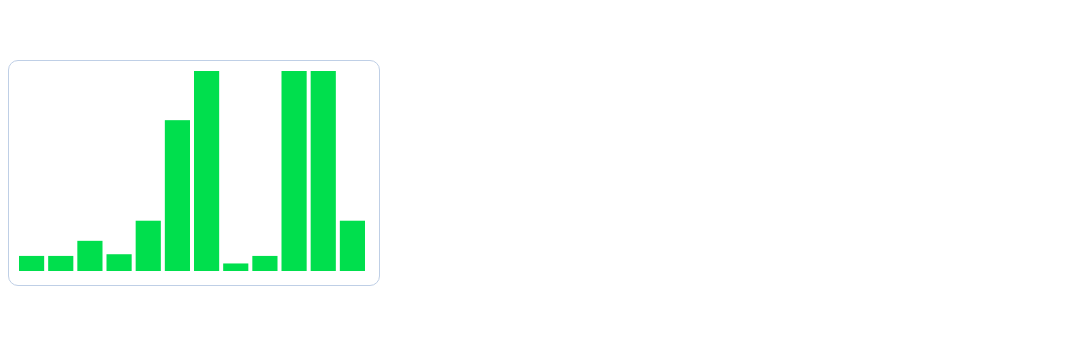
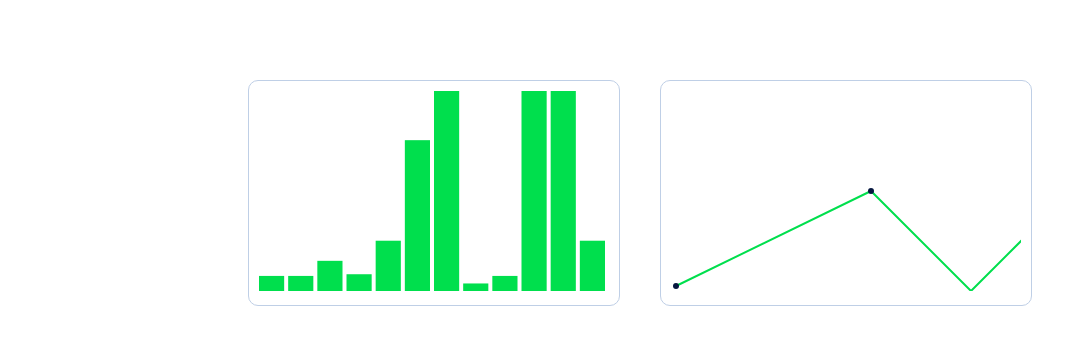
Before and after one commit to ahmetilhn/vue3-svg-charts, a Vue app: page / in a window 1280 px wide. Shown: the top 344 px of the page, without its empty margins (0-1087 px from the left). Built offline with nearby package versions, Linux system fonts and the light colour scheme.

Commit message:
Line chart structure created, esling bug fixed

```diff
--- a/package.json
+++ b/package.json
@@ -21,7 +21,7 @@
     "@vue/cli-plugin-typescript": "^5.0.8",
     "@vue/cli-plugin-unit-jest": "~5.0.0",
     "@vue/cli-service": "~5.0.0",
-    "@vue/eslint-config-prettier": "^7.0.0",
+    "@vue/eslint-config-prettier": "6.0.0",
     "@vue/eslint-config-typescript": "^11.0.2",
     "@vue/test-utils": "^2.0.0-0",
     "@vue/vue3-jest": "^27.0.0-alpha.1",
--- a/src/App.vue
+++ b/src/App.vue
@@ -6,17 +6,20 @@
     chartHeight="200"
     chartWidth="350"
   />
+  <line-chart chartHeight="200" chartWidth="350" />
 </template>
 
 <script lang="ts">
-import ColumnChart from "./components/charts/ColumnChart.vue";
-import exampleChartData from "./data/chart-example-data.json";
+import ColumnChart from "@/components/charts/ColumnChart.vue";
+import LineChart from "@/components/charts/LineChart.vue";
+import exampleChartData from "@/data/chart-example-data.json";
 import "@/assets/sass/theme.scss";
 import { defineComponent } from "vue";
 export default defineComponent({
   name: "App",
   components: {
     ColumnChart,
+    LineChart,
   },
   data() {
     return {
@@ -34,5 +37,11 @@ export default defineComponent({
   text-align: center;
   color: #2c3e50;
   margin-top: 60px;
+  display: flex;
+  flex-direction: row;
+  justify-content: center;
+  div {
+    margin: 20px;
+  }
 }
 </style>
--- a/src/components/ChartTooltip.vue
+++ b/src/components/ChartTooltip.vue
@@ -12,14 +12,14 @@
 </template>
 
 <script lang="ts">
-import { defineComponent } from "vue";
+import TooltipType from "@/types/TooltipType";
+import { defineComponent, PropType } from "vue";
 
 export default defineComponent({
   name: "ChartTooltip",
   props: {
     tooltip: {
-      type: Object,
-      default: () => {},
+      type: Object as PropType<TooltipType>,
       required: true,
     },
   },
--- a/src/components/charts/ColumnChart.vue
+++ b/src/components/charts/ColumnChart.vue
@@ -1,12 +1,7 @@
 <template>
   <div :style="{ width: chartWidth + 'px' }" class="column-chart bordered">
     <template v-if="chartIsReady">
-      <svg
-        :width="chartWidth"
-        :height="chartHeight"
-        id="svg_elem"
-        v-if="chartIsReady"
-      >
+      <svg v-if="chartIsReady" :width="chartWidth" :height="chartHeight">
         <g
           @mouseover="hoverTooltip($event, item.tooltip_content)"
           class="column"
@@ -76,7 +71,7 @@ export default defineComponent({
   mixins: [chartMixin],
   methods: {
     setRectWidth() {
-      const svgWidth: number = Number(this.chartWidth);
+      const svgWidth = Number(this.chartWidth);
       if (svgWidth) {
         this.svg.rectWidth = svgWidth / this.per - 4;
         this.svg.rectX = svgWidth / this.per;
--- /dev/null
+++ b/src/components/charts/LineChart.vue
@@ -0,0 +1,51 @@
+<template>
+  <div class="line-chart bordered">
+    <svg v-if="chartIsReady" :width="chartWidth" :height="chartHeight">
+      <path d="M5 195 L200 100 M200 100 L300 200 M300 200 L400 100" />
+      <circle cx="5" cy="195" r="3" />
+      <circle cx="200" cy="100" r="3" />
+    </svg>
+  </div>
+</template>
+<script lang="ts">
+import { LineChartType } from "@/types/ChartTypes";
+import { defineComponent, PropType } from "vue";
+export default defineComponent({
+  name: "LineChart",
+  props: {
+    chartData: {
+      type: Array as PropType<LineChartType[]>,
+      required: true,
+      default: () => [],
+    },
+    chartHeight: {
+      type: String || Number,
+      required: false,
+    },
+    chartWidth: {
+      type: String || Number,
+      required: false,
+    },
+  },
+  data() {
+    return {
+      svg: {},
+      chartIsReady: true, //bind to res,
+    };
+  },
+});
+</script>
+<style lang="scss" scoped>
+.line-chart {
+  position: relative;
+  svg {
+    path {
+      stroke-width: 2;
+      stroke: $primary-color;
+    }
+    circle {
+      fill: $dark-one;
+    }
+  }
+}
+</style>
--- a/src/types/ChartTypes.ts
+++ b/src/types/ChartTypes.ts
@@ -2,3 +2,7 @@ export type ColumnChartType = {
   value: number;
   tooltip_content: string;
 };
+export type LineChartType = {
+  value: number;
+  tooltip_content: string;
+};
--- /dev/null
+++ b/src/types/TooltipType.ts
@@ -0,0 +1,9 @@
+type TooltipType = {
+  position: {
+    left: string;
+    top: string;
+  };
+  display: string;
+  content: string;
+};
+export default TooltipType;
```
Also changed, not shown: .eslintrc.js, 1 other file (tests, documents, lock files or other folders).
